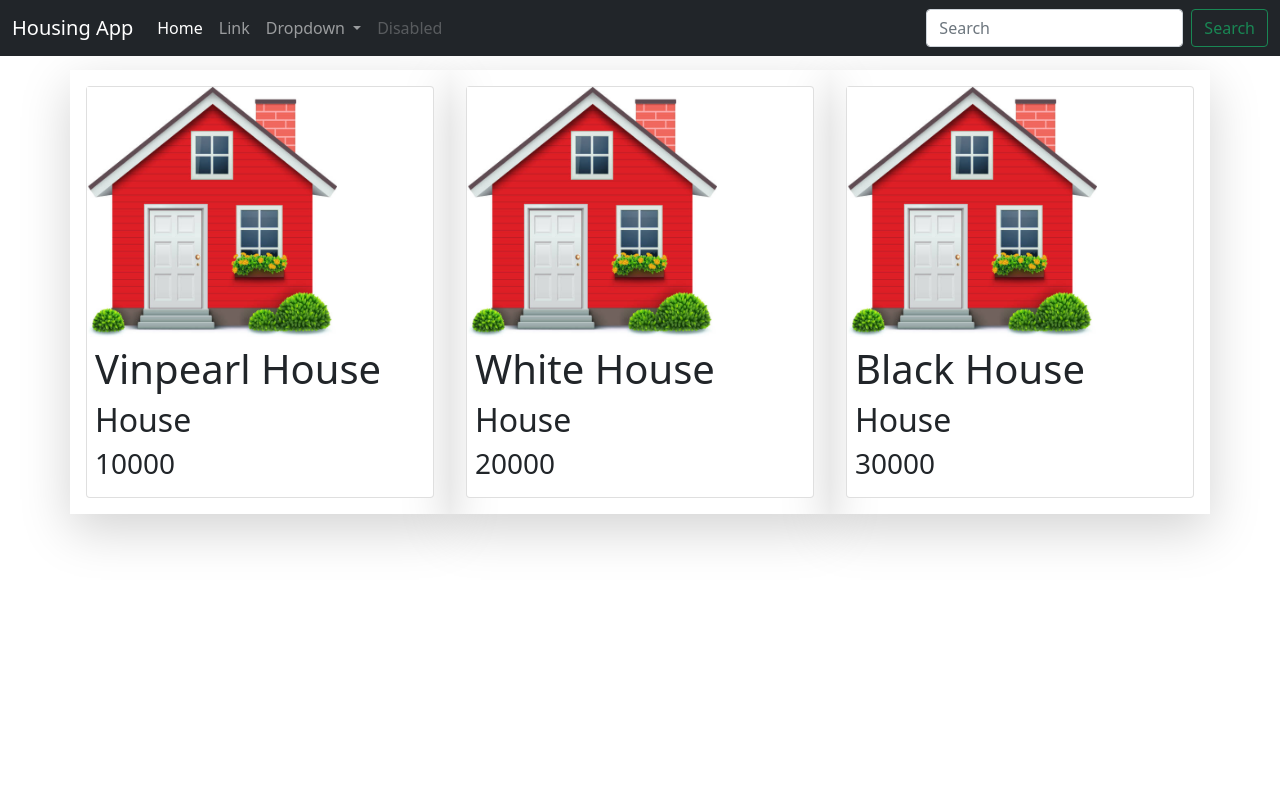
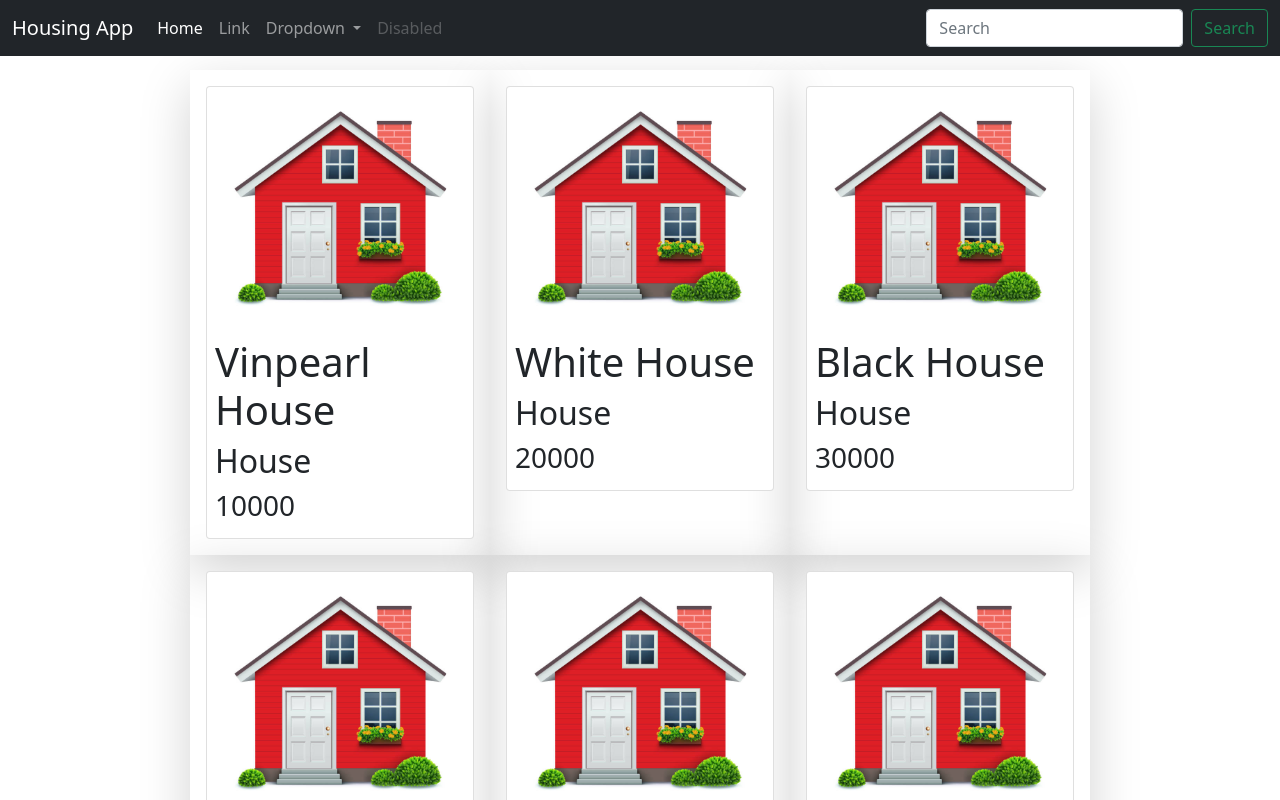
Before and after one commit to phuc730/HousingApp, an Angular app in the folder FrontEnd/: page / in a window 1280 px wide. Shown: the top 800 px of the page. Built offline with nearby package versions, Linux system fonts and the light colour scheme.

Commit message:
add css for items and use icon from Font Awesome

```diff
--- a/FrontEnd/src/app/app.component.html
+++ b/FrontEnd/src/app/app.component.html
@@ -1,4 +1,4 @@
 <app-nav-bar></app-nav-bar>
-<div class="container" style="margin-top: 70px;">
+<div class="container" style="margin-top: 70px; max-width: 900px;">
   <app-property-list></app-property-list>
 </div>
--- a/FrontEnd/src/app/property/property-card/property-card.component.css
+++ b/FrontEnd/src/app/property/property-card/property-card.component.css
@@ -1,6 +1,36 @@
 
+.card-img-wrapper{
+  overflow: hidden;
+  position: relative;
+}
 
-.propImg{
-  height: 250px;
-  width: 250px;
+.card:hover img{
+  transform: scale(1,1);
+  transition-duration: 500ms;
+  transition-timing-function: ease-out;
+  opacity: .5;
 }
+
+.card img{
+  transform: scale(0.8,0.8);
+  transition-duration: 500ms;
+  transition-timing-function: ease-out;
+}
+
+.member-icons{
+  position: absolute;
+  bottom: -30%;
+  left: 0;
+  right: 0;
+  margin-top: auto;
+  margin-left: auto;
+}
+
+.card-img-wrapper:hover .member-icons{
+  bottom: 0;
+  opacity: 1;
+}
+
+.animate{
+  transition: all 0.3s ease-in-out;
+}
--- a/FrontEnd/src/app/property/property-card/property-card.component.html
+++ b/FrontEnd/src/app/property/property-card/property-card.component.html
@@ -1,5 +1,15 @@
 <div class="card">
-  <img class="propImg" src="assets/images/image-default.jpg">
+  <div class="card-img-wrapper">
+    <img class="card-img-top" src="assets/images/image-default.jpg">
+    <ul class="list-inline text-center member-icons animate">
+      <li class="list-inline-item">
+          <button class="btn btn-primary"><i class="far fa-edit"></i></button>
+      </li>
+      <li class="list-inline-item">
+          <button class="btn btn-primary"><i class="far fa-list-alt"></i></button>
+      </li>
+    </ul>
+  </div>
   <div class="card-body p-2">
     <h1>{{property.Name}}</h1>
     <h2>{{property.Type}}</h2>
--- a/FrontEnd/src/app/property/property-list/property-list.component.ts
+++ b/FrontEnd/src/app/property/property-list/property-list.component.ts
@@ -33,6 +33,27 @@
       Type: 'House',
       Price: 30000
     },
+
+    {
+      Id: 4,
+      Name: 'Red House',
+      Type: 'House',
+      Price: 40000
+    },
+
+    {
+      Id: 5,
+      Name: 'Purple House',
+      Type: 'House',
+      Price: 50000
+    },
+
+    {
+      Id: 6,
+      Name: 'Yellow House',
+      Type: 'House',
+      Price: 60000
+    },
   ]
 
 }
--- a/FrontEnd/src/index.html
+++ b/FrontEnd/src/index.html
@@ -1,6 +1,7 @@
 <!doctype html>
 <html lang="en">
 <head>
+  <script src="https://kit.fontawesome.com/145965bd0e.js" crossorigin="anonymous"></script>
   <meta charset="utf-8">
   <title>Client</title>
   <base href="/">
```
